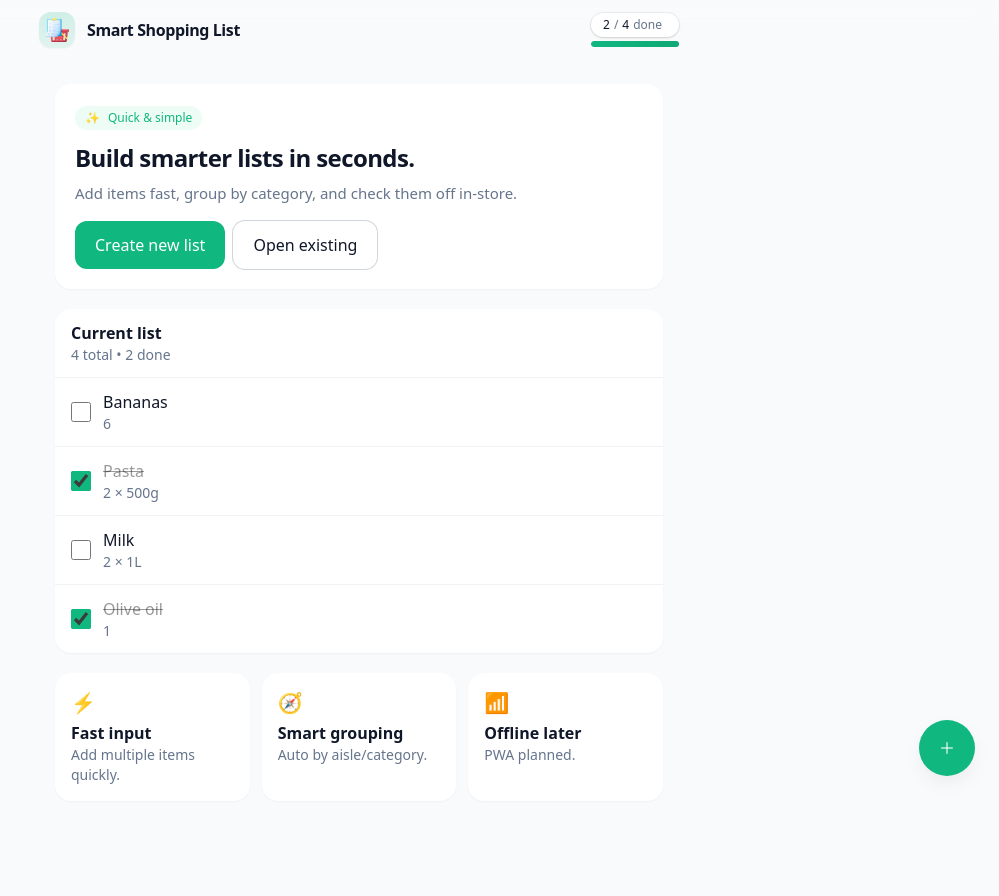
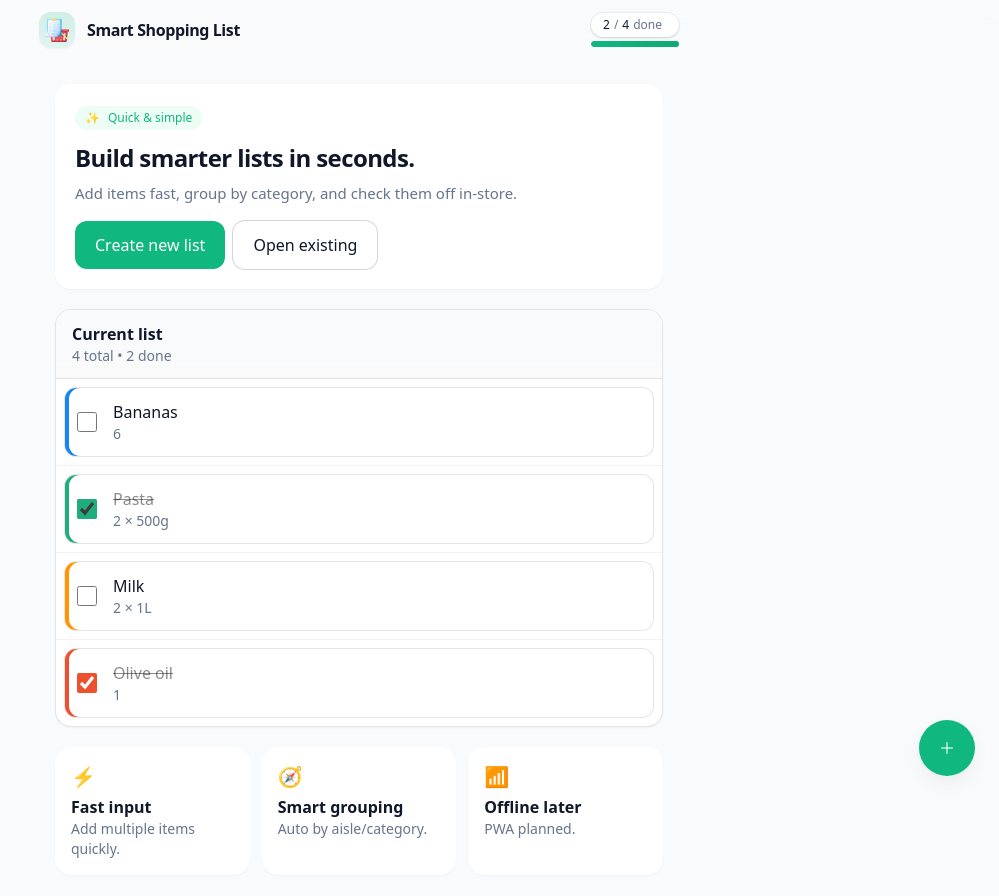
Before and after one commit to Kalikian/smart-shopping-list-frontend, a React (Vite) app: page / in a window 1280 px wide. Shown: the top 896 px of the page, without its empty margins (281-1280 px from the left). Built offline with nearby package versions, Linux system fonts and the light colour scheme.

Commit message:
feat(ui): add visible list borders and 4-color row accents

```diff
--- a/src/components/List.tsx
+++ b/src/components/List.tsx
@@ -1,4 +1,4 @@
-// List section showing header with counters + items
+// List section showing header with counters + items and visible card border
 import ListItem, { type Item } from "./ListItem";
 
 type ListProps = {
@@ -10,9 +10,19 @@ export default function List({ items, onToggle }: ListProps) {
   const total = items.length;
   const done = items.filter((i) => i.done).length;
 
+  // Cycle through 4 pleasant hues
+  const hues = ["--c1", "--c2", "--c3", "--c4"] as const;
+  const colorForIndex = (i: number) => `hsl(var(${hues[i % hues.length]}))`;
+
   return (
-    <section className="mt-5 card p-0 overflow-hidden">
-      <header className="px-4 py-3 border-b border-black/5">
+    <section className="mt-5 card p-0 overflow-hidden border border-black/10">
+      <header
+        className="px-4 py-3 border-b border-black/10"
+        style={{
+          background:
+            "linear-gradient(180deg, hsl(var(--bg)) 0%, hsl(var(--bg)) 60%, rgba(0,0,0,0.02) 100%)",
+        }}
+      >
         <h3 className="font-semibold">Current list</h3>
         <p className="text-sm text-[hsl(var(--muted))]">
           {total} total • {done} done
@@ -20,8 +30,8 @@ export default function List({ items, onToggle }: ListProps) {
       </header>
 
       <ul className="divide-y divide-black/5">
-        {items.map((it) => (
-          <ListItem key={it.id} item={it} onToggle={onToggle} />
+        {items.map((it, i) => (
+          <ListItem key={it.id} item={it} onToggle={onToggle} color={colorForIndex(i)} />
         ))}
       </ul>
     </section>
--- a/src/components/ListItem.tsx
+++ b/src/components/ListItem.tsx
@@ -10,32 +10,53 @@ export type Item = {
 type ListItemProps = {
   item: Item;
   onToggle: (id: string) => void;
+  /** CSS color string e.g. 'hsl(var(--c1))' */
+  color: string;
 };
 
-export default function ListItem({ item, onToggle }: ListItemProps) {
+export default function ListItem({ item, onToggle, color }: ListItemProps) {
   return (
-    <li className="px-4 py-3">
-      <label className="flex items-center gap-3">
-        {/* Checkbox */}
+    <li className="p-2">
+      <div
+        className={[
+          "relative flex items-center gap-3 rounded-xl border",
+          "border-black/10 bg-white/60 dark:bg-white/5",
+          "shadow-sm hover:shadow-md",
+          "transition-all focus-within:ring-2 focus-within:ring-black/10",
+        ].join(" ")}
+        style={{
+          // thin left color bar
+          boxShadow: `inset 4px 0 0 0 ${color}`,
+        }}
+      >
+        {/* Checkbox with per-row accent color */}
         <input
           type="checkbox"
-          className="w-5 h-5 rounded-md accent-[hsl(var(--accent))]"
+          className="ml-3 mr-1 h-5 w-5 rounded-md"
           checked={item.done}
           onChange={() => onToggle(item.id)}
           aria-label={`Mark ${item.name} as ${item.done ? "not done" : "done"}`}
+          style={{ accentColor: color }}
         />
 
         {/* Name + Qty */}
-        <div className="flex-1 min-w-0">
-          <div className={`font-medium truncate ${item.done ? "line-through text-black/40" : ""}`}>
+        <div className="flex-1 min-w-0 py-3 pr-3">
+          <div className={`font-medium truncate ${item.done ? "line-through text-black/45" : ""}`}>
             {item.name}
           </div>
           {item.qty && <div className="text-sm text-[hsl(var(--muted))]">{item.qty}</div>}
         </div>
 
         {/* Optional category chip */}
-        {item.category && <span className="chip">{item.category}</span>}
-      </label>
+        {item.category && (
+          <span
+            className="chip mr-3"
+            style={{ backgroundColor: `${color} / 0.12`, color: "inherit", borderColor: `${color} / 0.35` }}
+          >
+            {item.category}
+          </span>
+        )}
+      </div>
     </li>
   );
 }
--- a/src/styles/theme.css
+++ b/src/styles/theme.css
@@ -23,6 +23,12 @@
 
   --shadow-sm: 0 1px 2px 0 hsl(220 43% 11% / 0.04);
   --shadow-md: 0 8px 24px -8px hsl(220 43% 11% / 0.12);
+
+  /* 4 friendly accent hues for list rows */
+  --c1: 210 90% 52%; /* blue */
+  --c2: 160 70% 40%; /* mint/teal */
+  --c3: 35 100% 50%; /* amber */
+  --c4: 10 85% 56%; /* coral */
 }
 
 @media (prefers-color-scheme: dark) {
```
